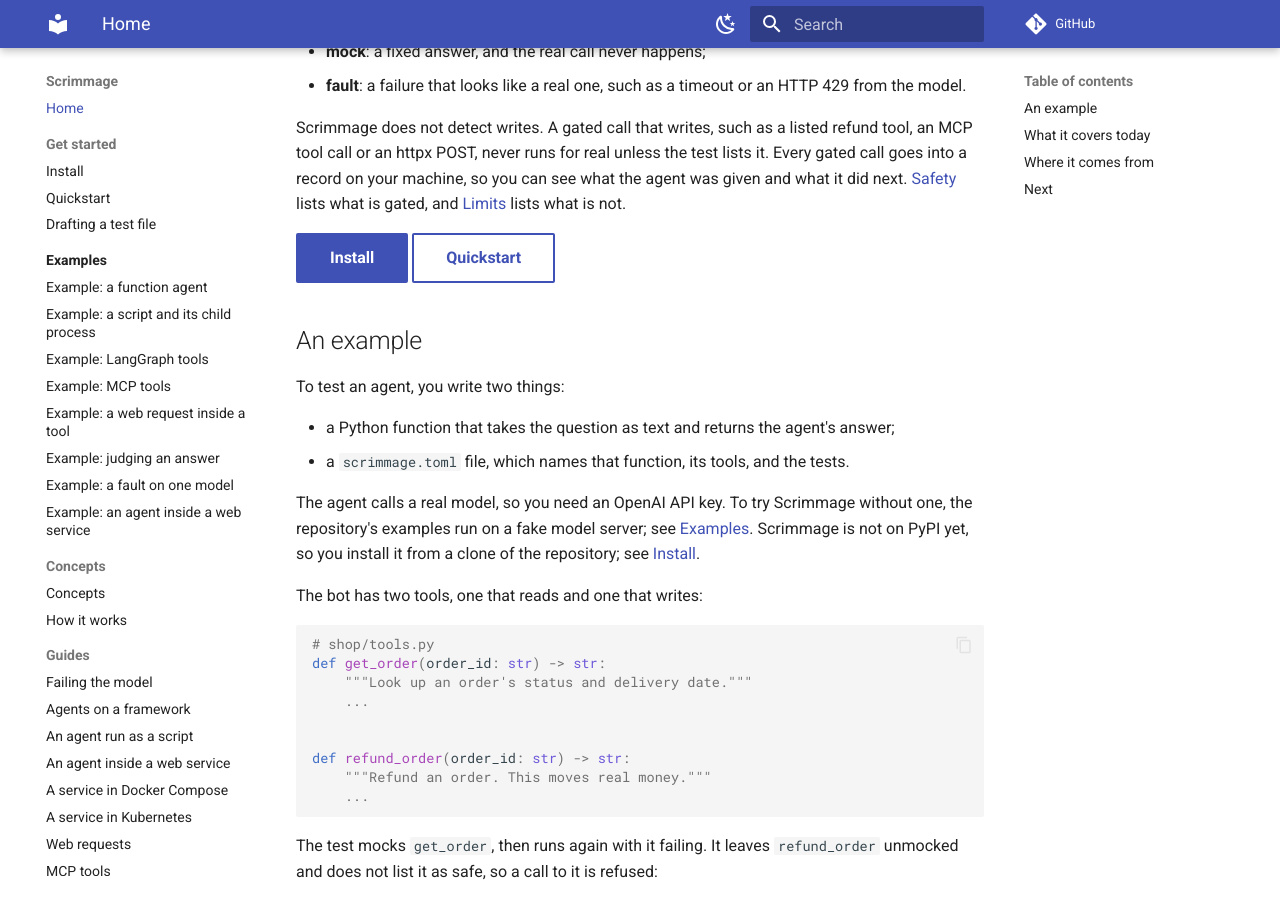
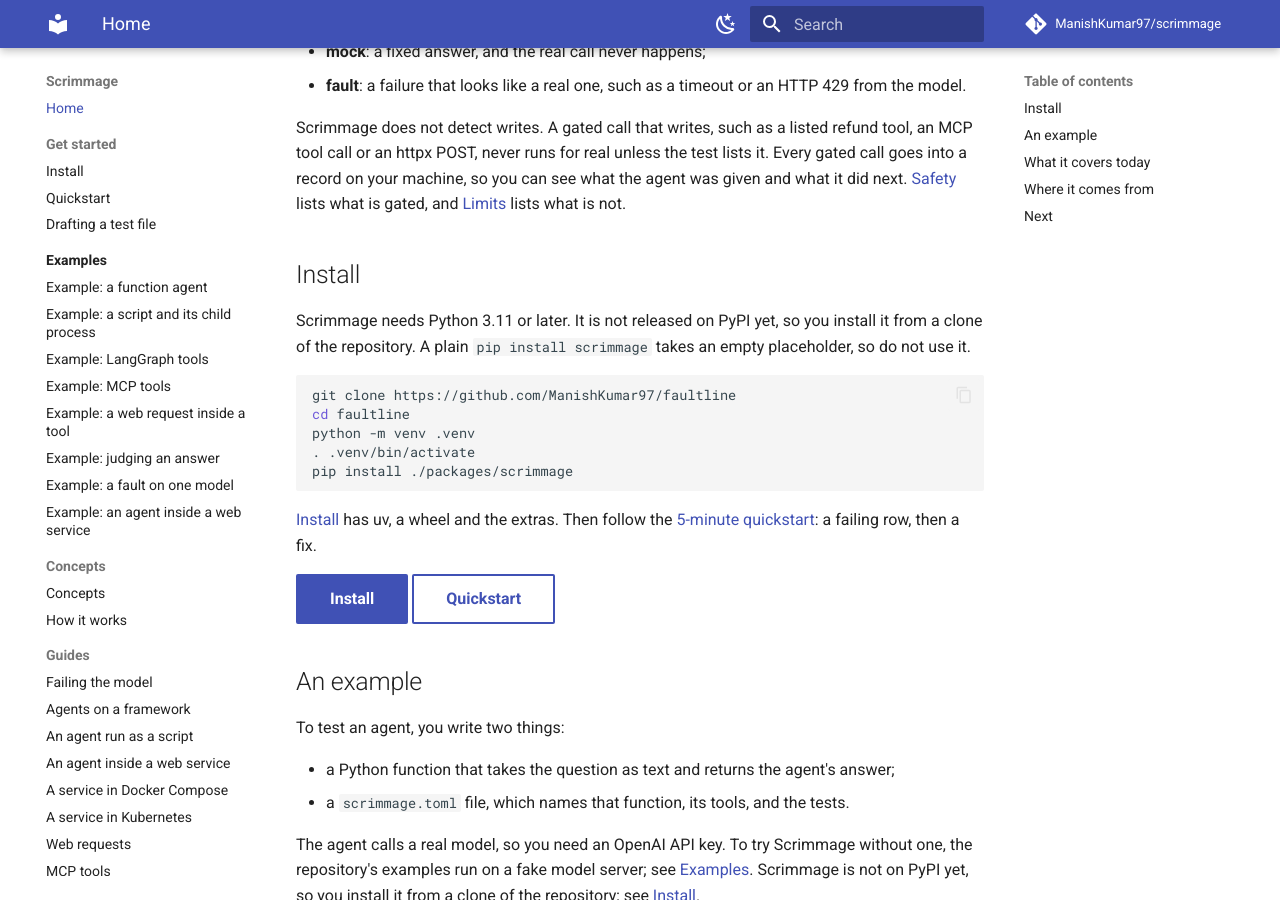
Before and after one commit to ManishKumar97/scrimmage, an MkDocs documentation site: the page built from docs/index.md, in a window 1280 px wide and 900 px high, scrolled down 401 px. Built offline with MkDocs 1.6.1 and Material for MkDocs 9.7.7, drawn with Linux system fonts in a browser that asks for light colours; comment, search, counter and statistics services are not loaded; some of the changed text lies outside the part shown.

Commit message:
docs(site): add pages deploy, landing install, license page
The repo goes public and is renamed to scrimmage. The workflow only runs
once the repo is public, so it costs nothing while private.

````diff
--- a/docs/index.md
+++ b/docs/index.md
@@ -19,6 +19,23 @@ Scrimmage does not detect writes.
 A gated call that writes, such as a listed refund tool, an MCP tool call or an httpx POST, never runs for real unless the test lists it.
 Every gated call goes into a record on your machine, so you can see what the agent was given and what it did next.
 [Safety](safety.md) lists what is gated, and [Limits](limits.md) lists what is not.
+
+## Install
+
+Scrimmage needs Python 3.11 or later.
+It is not released on PyPI yet, so you install it from a clone of the repository.
+A plain `pip install scrimmage` takes an empty placeholder, so do not use it.
+
+```bash
+git clone https://github.com/ManishKumar97/faultline
+cd faultline
+python -m venv .venv
+. .venv/bin/activate
+pip install ./packages/scrimmage
+```
+
+[Install](install.md) has uv, a wheel and the extras.
+Then follow the [5-minute quickstart](quickstart.md): a failing row, then a fix.
 
 [Install](install.md){ .md-button .md-button--primary }
 [Quickstart](quickstart.md){ .md-button }
@@ -129,6 +146,8 @@ and it judges each answer with rules you write, over repeated runs.
 ## Next
 
 - [Install](install.md), then the [Quickstart](quickstart.md): a failing row, then a fix.
+- [Judging an answer](judging.md), [Failing the model](model-faults.md) and [Testing your guardrails](guardrails.md): the main use cases.
 - [Examples](examples/index.md): scripts, LangGraph, MCP, web requests, judging and one model.
 - [Safety](safety.md) and [Security](security.md): what a test can and cannot do to your systems and data.
 - [Configuration](configuration.md), [Commands](cli.md) and [JSON output](json-output.md): the reference.
+- [Source on GitHub](https://github.com/ManishKumar97/scrimmage), the [License](license.md) (Apache-2.0) and [Security](security.md).
--- a/mkdocs.yml
+++ b/mkdocs.yml
@@ -8,7 +8,9 @@
 # hook thin, so there is little to port.
 site_name: Scrimmage
 site_description: An in-process fault injector for AI agents under test.
-repo_url: https://github.com/ManishKumar97/faultline
+site_url: https://manishkumar97.github.io/scrimmage/
+repo_url: https://github.com/ManishKumar97/scrimmage
+repo_name: ManishKumar97/scrimmage
 edit_uri: ""
 
 docs_dir: docs
@@ -113,4 +115,5 @@ nav:
       - Safety: safety.md
       - Security: security.md
   - Benchmarks: benchmarks.md
+  - License: license.md
   - Changelog: changelog.md
````
Also changed, not shown: README.md (+2 -0 lines), docs/license.md (added, +7 -0 lines), 1 other file.
